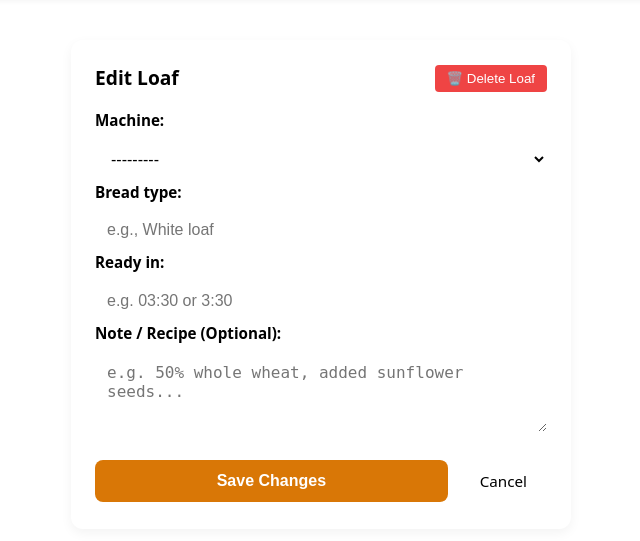
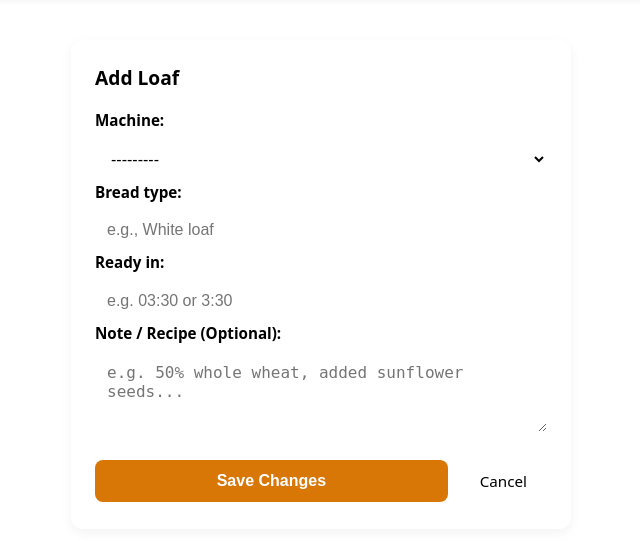
Before and after one commit to emmanorling/bread, a Django app: page /loaf/add/ in a window 1280 px wide. Shown: the part 92-633 px from the top of the page, without its empty margins (319-959 px from the left). Run offline with Django 5.2, Linux system fonts and the light colour scheme; a user stored in the database is signed in; tables that the repository leaves empty hold one stand-in row (values such as "Sample post").

Commit message:
fixed to only show deletion button if editing, not creating a loaf

```diff
--- a/tracker/templates/loaf_form.html
+++ b/tracker/templates/loaf_form.html
@@ -5,9 +5,10 @@
 {% block content %}
 <div class="form-card">
 	<div style="display: flex; justify-content: space-between; align-items: center; margin-bottom: 16px;">
-        <h2 style="margin: 0;">Edit Loaf</h2>
+        <h2 style="margin: 0;">{% if loaf.id %}Edit Loaf{% else %}Add Loaf{% endif %}</h2>
 
-        <!-- Delete button with double-check confirmation -->
+        <!-- Only show delete button if editing an existing loaf -->
+        {% if loaf.id %}
             {% if perms.tracker.delete_loaf or user == loaf.created_by or user.is_superuser %}
                 <form method="post" action="{% url 'delete_loaf' loaf.id %}" onsubmit="return confirm('Are you sure you want to delete this loaf? This action cannot be undone.');" style="margin: 0;">
                     {% csrf_token %}
@@ -15,6 +16,7 @@
                         🗑️ Delete Loaf
                     </button>
                 </form>
+            {% endif %}
         {% endif %}
     </div>
 
```
Lines whose indentation alone changed are shown as unchanged.
